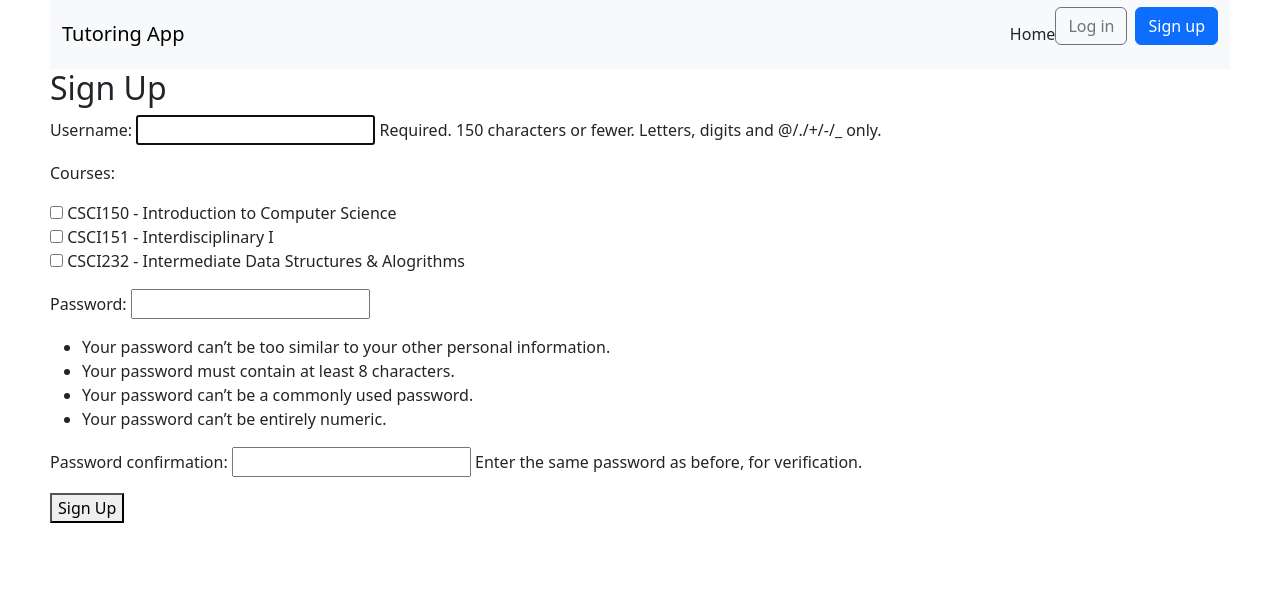
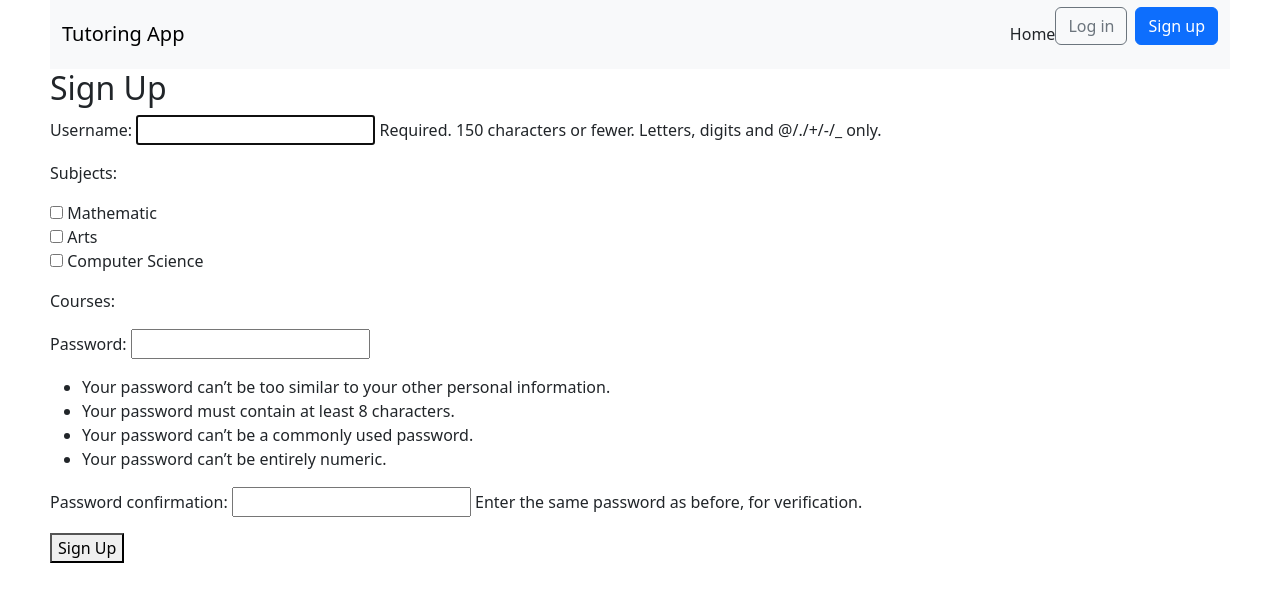
Before and after one commit to samuelpenney/CSCI258TutoringApp, a Django app: page /accounts/signup/ in a window 1280 px wide. Shown: the part 51-653 px from the top of the page. Run offline with Django 5.2, Linux system fonts and the light colour scheme.

Commit message:
Something elegant

```diff
--- a/Tutorapp/templates/registration/signup.html
+++ b/Tutorapp/templates/registration/signup.html
@@ -5,4 +5,19 @@
     {{ form.as_p }}
     <button type="submit">Sign Up</button>
 </form>
+<script>
+    const subjectBoxes = document.querySelectorAll('input[name="subjects"]');
+    const courseBoxes = document.querySelectorAll('input[name="courses"]');
+    function filterCourses() {
+        const selected = [...subjectBoxes].filter(b => b.checked).map(b => b.value);
+        courseBoxes.forEach(box => {
+            const show = selected.some(s => box.value.startsWith(s) && /^\d/.test(box.value.slice(s.length)));
+            const label = box.closest('label') || box;
+            label.style.display = show ? '' : 'none';
+            if (!show) box.checked = false;
+        });
+    }
+    subjectBoxes.forEach(b => b.addEventListener('change', filterCourses));
+    filterCourses();
+</script>
 {% endblock content %}
--- a/accounts/admin.py
+++ b/accounts/admin.py
@@ -16,7 +16,7 @@ class CustomUserAdmin(UserAdmin):
         "is_staff",
         "is_ta",
     ]
-    fieldsets = UserAdmin.fieldsets + ((None, {"fields": ("is_ta", "courses")}),)
+    fieldsets = UserAdmin.fieldsets + ((None, {"fields": ("is_ta", "subjects", "courses")}),)
     add_fieldsets = UserAdmin.add_fieldsets
 
 
--- a/accounts/forms.py
+++ b/accounts/forms.py
@@ -1,10 +1,15 @@
 # accounts/forms.py
 from django import forms
 from django.contrib.auth.forms import UserCreationForm, UserChangeForm
-from .models import CustomUser, Courses
+from .models import CustomUser, Courses, Subjects
 
 
 class CustomUserCreationForm(UserCreationForm):
+    subjects = forms.MultipleChoiceField(
+        choices=Subjects.choices,
+        widget=forms.CheckboxSelectMultiple,
+        required=False,
+    )
     courses = forms.MultipleChoiceField(
         choices=Courses.choices,
         widget=forms.CheckboxSelectMultiple,
@@ -13,7 +18,17 @@ class CustomUserCreationForm(UserCreationForm):
 
     class Meta:
         model = CustomUser
-        fields = UserCreationForm.Meta.fields + ("courses",)
+        fields = UserCreationForm.Meta.fields + ("subjects", "courses")
+
+    def clean(self):
+        cleaned = super().clean()
+        # Course codes start with their subject code, e.g. "CSCI150" belongs to "CSCI"
+        subjects = cleaned.get("subjects", [])
+        for course in cleaned.get("courses", []):
+            if not any(course.startswith(s) for s in subjects):
+                self.add_error("courses", "Choose only courses within your selected subjects.")
+                break
+        return cleaned
 
 
 class CustomUserChangeForm(UserChangeForm):
--- a/accounts/models.py
+++ b/accounts/models.py
@@ -1,15 +1,26 @@
 # accounts/models.py
 from django.contrib.auth.models import AbstractUser
 from django.db import models
+
+class Subjects(models.TextChoices):
+    MATH = "MATH", "Mathematic"
+    ART = "ART", "Arts"
+    CSCI = "CSCI", "Computer Science"
 
 class Courses(models.TextChoices):
     CSCI_150 = "CSCI150", "CSCI150 - Introduction to Computer Science"
     CSCI_151 = "CSCI151", "CSCI151 - Interdisciplinary I"
     CSCI_232 = "CSCI232", "CSCI232 - Intermediate Data Structures & Alogrithms"
+    ART_101 = "ART101", "ART101 - Introduction to Art"
+    MATH_171 = "MATH171", "MATH171 - Calculus 1"
 
 class CustomUser(AbstractUser):
     courses = models.JSONField(default=list, blank=True)
+    subjects = models.JSONField(default=list, blank=True)
     is_ta = models.BooleanField(default=True)
+
+    def subject_names(self):
+        return [Subjects(s).label for s in self.subjects]
 
     def course_names(self):
         return [Courses(c).label for c in self.courses]
```
Also changed, not shown: Tutorapp/migrations/0007_alter_post_class.py (added), accounts/migrations/0009_customuser_subjects_alter_customuser_is_ta.py (added), accounts/migrations/0010_alter_customuser_subjects.py (added).
